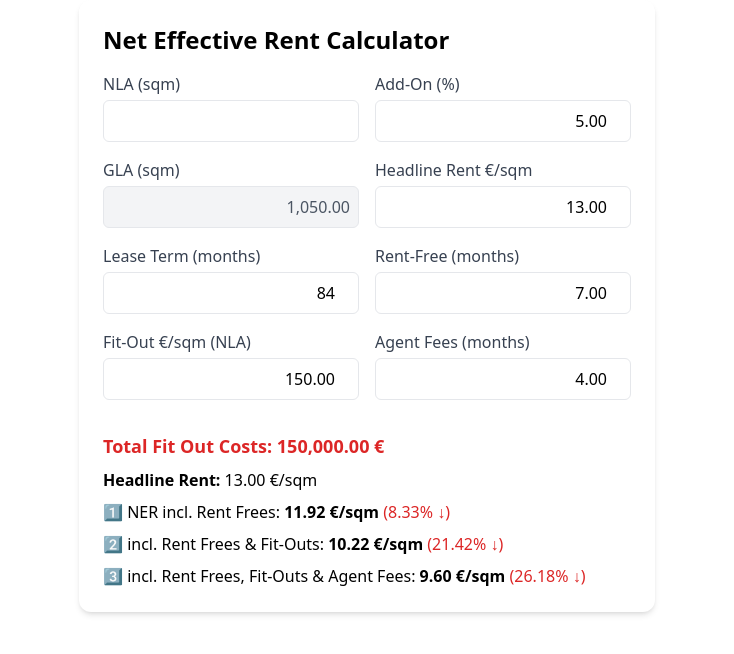
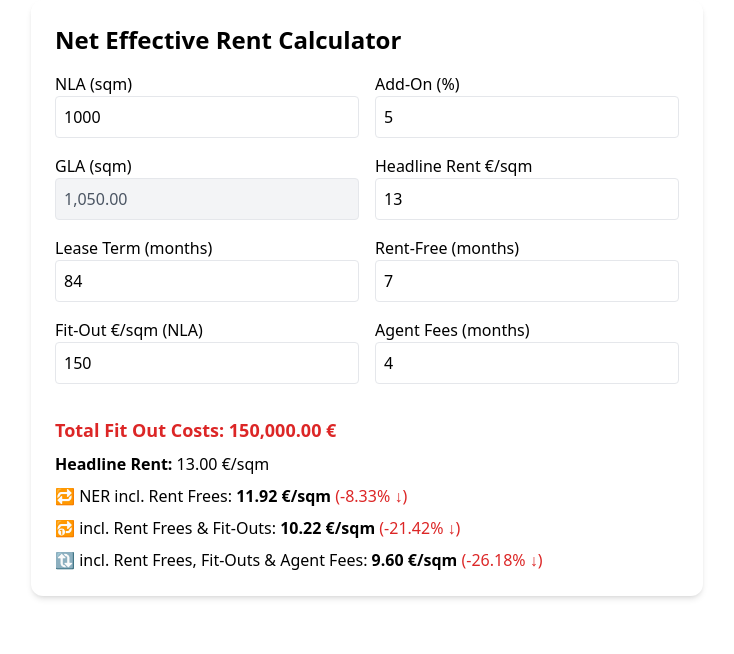
Before and after one commit to Musicandy13/Net-Effective-Rent-Calculator, a React (Vite) app: page / in a window 1280 px wide. Shown: the top 654 px of the page, without its empty margins (273-1007 px from the left). Built offline with nearby package versions, Linux system fonts and the light colour scheme; the HTML template or start-up script is replaced by a standard one.

Commit message:
Update App.jsx

```diff
--- a/src/App.jsx
+++ b/src/App.jsx
@@ -1,13 +1,13 @@
 import { useState } from 'react';
 
 export default function NERCalculator() {
-  const [nla, setNla] = useState(1000.0);
-  const [addon, setAddon] = useState(5.0);
-  const [rent, setRent] = useState(13.0);
+  const [nla, setNla] = useState(1000);
+  const [addon, setAddon] = useState(5);
+  const [rent, setRent] = useState(13);
   const [duration, setDuration] = useState(84);
-  const [rf, setRf] = useState(7.0);
-  const [fitOut, setFitOut] = useState(150.0);
-  const [agentFeeMonths, setAgentFeeMonths] = useState(4.0);
+  const [rf, setRf] = useState(7);
+  const [fitOut, setFitOut] = useState(150);
+  const [agentFeeMonths, setAgentFeeMonths] = useState(4);
 
   const gla = nla * (1 + addon / 100);
   const rentFreeMonths = duration - rf;
@@ -19,65 +19,67 @@ export default function NERCalculator() {
   const ner2 = (grossRent - totalFitOut) / (duration * gla);
   const ner3 = (grossRent - totalFitOut - agentFees) / (duration * gla);
 
-  const format = (value) => value.toLocaleString('en-US', { minimumFractionDigits: 2, maximumFractionDigits: 2 });
-  const formatPercent = (value) => `${Math.abs(value).toFixed(2)}%`;
+  const formatNumber = (num, fractionDigits = 2) =>
+    num.toLocaleString('en-US', { minimumFractionDigits: fractionDigits, maximumFractionDigits: fractionDigits });
 
-  const reduction = (ner) => ((1 - ner / rent) * 100);
+  const percentDiff = (ner) => {
+    const diff = ((ner - rent) / rent) * 100;
+    const formatted = `${diff.toFixed(2)}% ↓`;
+    const style = diff === 0 ? 'text-black' : 'text-red-600';
+    return <span className={style}>({formatted})</span>;
+  };
 
-  const handleInput = (setter, step) => (e) => {
-    const raw = e.target.value.replace(/,/g, '');
-    const parsed = parseFloat(raw);
-    if (!isNaN(parsed)) setter(parsed);
+  const handleChange = (setter) => (e) => {
+    const value = parseFloat(e.target.value.replace(',', '.'));
+    if (!isNaN(value)) setter(value);
   };
 
   return (
-    <div className="p-6 max-w-xl mx-auto bg-white rounded-xl shadow-md space-y-4">
+    <div className="p-6 max-w-2xl mx-auto bg-white rounded-xl shadow-md space-y-4">
       <h2 className="text-2xl font-bold">Net Effective Rent Calculator</h2>
       <div className="grid grid-cols-2 gap-4">
-        <label className="block">
-          <span className="text-gray-700">NLA (sqm)</span>
-          <input type="number" step="0.5" value={format(nla)} onChange={handleInput(setNla, 0.5)} className="mt-1 block w-full border rounded-md p-2 text-right" />
+        <label>
+          <span>NLA (sqm)</span>
+          <input type="number" step="0.5" value={nla} onChange={handleChange(setNla)} className="w-full p-2 border rounded" />
         </label>
-        <label className="block">
-          <span className="text-gray-700">Add-On (%)</span>
-          <input type="number" step="0.1" value={format(addon)} onChange={handleInput(setAddon, 0.1)} className="mt-1 block w-full border rounded-md p-2 text-right" />
+        <label>
+          <span>Add-On (%)</span>
+          <input type="number" step="0.1" value={addon} onChange={handleChange(setAddon)} className="w-full p-2 border rounded" />
         </label>
-
-        <label className="block">
-          <span className="text-gray-700">GLA (sqm)</span>
-          <input type="text" readOnly value={format(gla)} className="mt-1 block w-full border rounded-md p-2 bg-gray-100 text-gray-600 text-right" />
+        <label>
+          <span>GLA (sqm)</span>
+          <input type="text" readOnly value={formatNumber(gla)} className="w-full p-2 border rounded bg-gray-100 text-gray-600" />
         </label>
-        <label className="block">
-          <span className="text-gray-700">Headline Rent €/sqm</span>
-          <input type="number" step="0.25" value={format(rent)} onChange={handleInput(setRent, 0.25)} className="mt-1 block w-full border rounded-md p-2 text-right" />
+        <label>
+          <span>Headline Rent €/sqm</span>
+          <input type="number" step="0.25" value={rent} onChange={handleChange(setRent)} className="w-full p-2 border rounded" />
         </label>
-
-        <label className="block">
-          <span className="text-gray-700">Lease Term (months)</span>
-          <input type="number" step="1" value={duration} onChange={e => setDuration(+e.target.value)} className="mt-1 block w-full border rounded-md p-2 text-right" />
+        <label>
+          <span>Lease Term (months)</span>
+          <input type="number" step="1" value={duration} onChange={handleChange(setDuration)} className="w-full p-2 border rounded" />
         </label>
-        <label className="block">
-          <span className="text-gray-700">Rent-Free (months)</span>
-          <input type="number" step="0.5" value={format(rf)} onChange={handleInput(setRf, 0.5)} className="mt-1 block w-full border rounded-md p-2 text-right" />
+        <label>
+          <span>Rent-Free (months)</span>
+          <input type="number" step="0.5" value={rf} onChange={handleChange(setRf)} className="w-full p-2 border rounded" />
         </label>
-
-        <label className="block">
-          <span className="text-gray-700">Fit-Out €/sqm (NLA)</span>
-          <input type="number" step="5" value={format(fitOut)} onChange={handleInput(setFitOut, 5)} className="mt-1 block w-full border rounded-md p-2 text-right" />
+        <label>
+          <span>Fit-Out €/sqm (NLA)</span>
+          <input type="number" step="5" value={fitOut} onChange={handleChange(setFitOut)} className="w-full p-2 border rounded" />
         </label>
-        <label className="block">
-          <span className="text-gray-700">Agent Fees (months)</span>
-          <input type="number" step="0.5" value={format(agentFeeMonths)} onChange={handleInput(setAgentFeeMonths, 0.5)} className="mt-1 block w-full border rounded-md p-2 text-right" />
+        <label>
+          <span>Agent Fees (months)</span>
+          <input type="number" step="0.5" value={agentFeeMonths} onChange={handleChange(setAgentFeeMonths)} className="w-full p-2 border rounded" />
         </label>
       </div>
 
-      <div className="pt-4 space-y-2 text-left">
-        <p className="text-red-600 font-semibold text-lg">Total Fit Out Costs: {format(totalFitOut)} €</p>
-        <p><strong>Headline Rent:</strong> {format(rent)} €/sqm</p>
-
-        <p>1️⃣ NER incl. Rent Frees: <b>{format(ner1)} €/sqm</b> <span className={reduction(ner1) > 0 ? 'text-red-600' : ''}>({formatPercent(reduction(ner1))} ↓)</span></p>
-        <p>2️⃣ incl. Rent Frees & Fit-Outs: <b>{format(ner2)} €/sqm</b> <span className={reduction(ner2) > 0 ? 'text-red-600' : ''}>({formatPercent(reduction(ner2))} ↓)</span></p>
-        <p>3️⃣ incl. Rent Frees, Fit-Outs & Agent Fees: <b>{format(ner3)} €/sqm</b> <span className={reduction(ner3) > 0 ? 'text-red-600' : ''}>({formatPercent(reduction(ner3))} ↓)</span></p>
+      <div className="pt-4 space-y-2">
+        <p className="text-red-600 font-semibold text-lg">
+          Total Fit Out Costs: {formatNumber(totalFitOut)} €
+        </p>
+        <p><strong>Headline Rent:</strong> {formatNumber(rent)} €/sqm</p>
+        <p>🔁 NER incl. Rent Frees: <strong>{formatNumber(ner1)} €/sqm</strong> {percentDiff(ner1)}</p>
+        <p>🔂 incl. Rent Frees & Fit-Outs: <strong>{formatNumber(ner2)} €/sqm</strong> {percentDiff(ner2)}</p>
+        <p>🔃 incl. Rent Frees, Fit-Outs & Agent Fees: <strong>{formatNumber(ner3)} €/sqm</strong> {percentDiff(ner3)}</p>
       </div>
     </div>
   );
```
